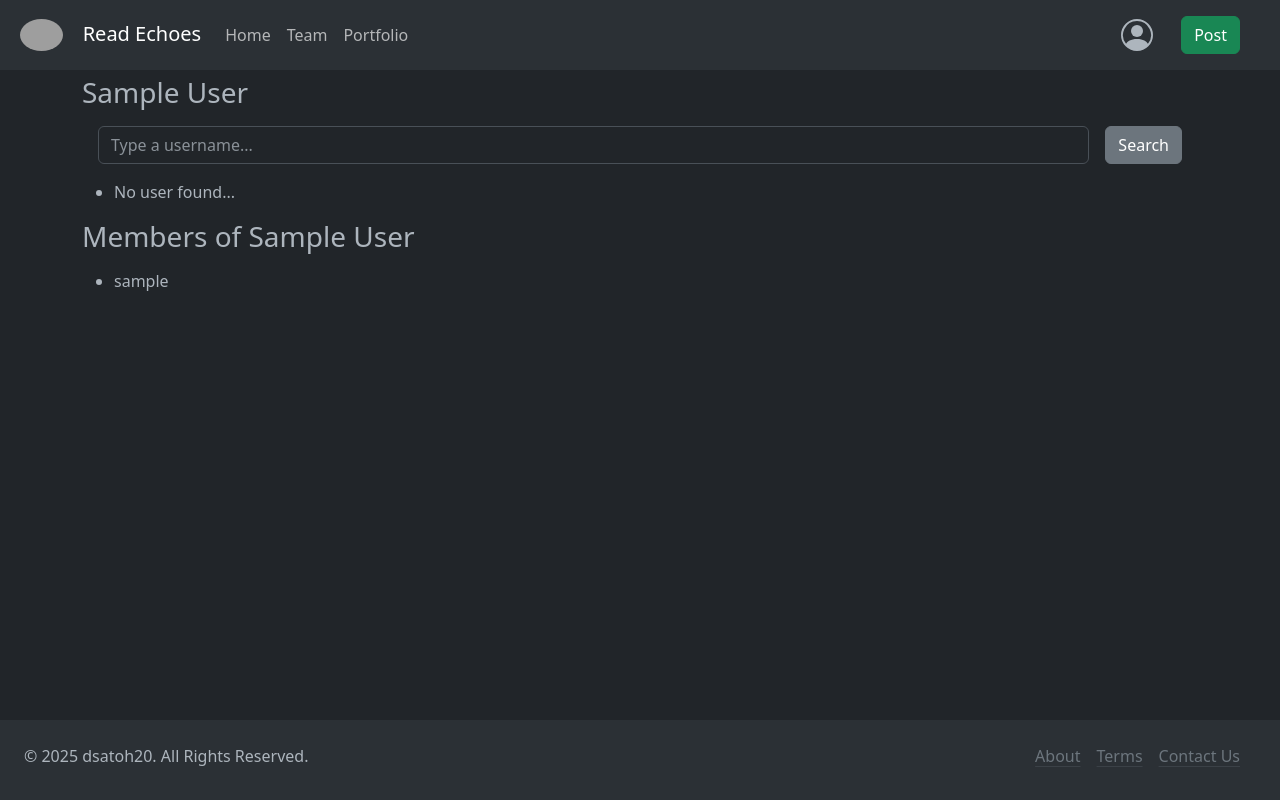
After one commit to dsatoh20/ReadEchoes, a Django app: page /accounts/searchuser/1 in a window 1280 px wide. The commit adds this page. Run offline with Django 4.2, Linux system fonts and the light colour scheme; a user stored in the database is signed in; tables that the repository leaves empty hold one stand-in row (values such as "Sample post"); grey boxes are pictures that could not be loaded.

Commit message:
Teamへadduser機能を追加

```diff
--- a/accounts/forms.py
+++ b/accounts/forms.py
@@ -1,13 +1,30 @@
 from django.contrib.auth.forms import UserCreationForm
 from django.forms import ModelForm
+from django import forms
 from .models import User, Team
 
 class SignupForm(UserCreationForm):
     class Meta(UserCreationForm.Meta):
         model = User
         fields = ('username', 'email')
+        widgets = {
+            'username': forms.TextInput(attrs={'class': 'form-control mt-1'}),
+            'email': forms.EmailInput(attrs={'class': 'form-control mt-1'})
+        }
 
 class TeamForm(ModelForm):
     class Meta:
         model = Team
         fields = ["title", "description", "public"]
+        widgets = {
+            'title': forms.TextInput(attrs={'class': 'form-control mt-1',
+                                            'placeholder': 'Type your new team title...'}),
+            'description': forms.Textarea(attrs={'class': 'form-control mt-1',
+                                                 'placeholder': 'Type a description for your new team here...'}),
+            'public': forms.CheckboxInput(attrs={'class': 'form-check mt-1'}),
+        }
+
+class SearchUserForm(forms.Form):
+    search = forms.CharField(label='Search User', required=False,
+                             widget=forms.TextInput(attrs={'class': 'form-control me-auto',
+                                                           'placeholder': 'Type a username...'}))
--- a/accounts/models.py
+++ b/accounts/models.py
@@ -88,3 +88,10 @@ class Team(models.Model):
 
     def __str__(self):
         return self.title
+
+class InviteTeam(models.Model):
+    owner = models.ForeignKey(User, on_delete=models.CASCADE, related_name='invite_team_owner')
+    team = models.ForeignKey(Team, on_delete=models.CASCADE)
+
+    def __str__(self):
+        return str(self.owner) + 'joined' + str(self.team)
--- a/accounts/urls.py
+++ b/accounts/urls.py
@@ -11,4 +11,6 @@ urlpatterns = [
     path('logout/', LogoutView.as_view(next_page=reverse_lazy('accounts:login')), name='logout'),
     path('team/', views.team, name='team'),
     path('createteam/', views.createteam, name='createteam'),
+    path('searchuser/<int:team_id>', views.searchuser, name='searchuser'),
+    path('adduser/<int:team_id>/<int:user_id>', views.adduser, name='adduser')
 ]
--- a/accounts/views.py
+++ b/accounts/views.py
@@ -4,8 +4,8 @@ from django.urls import reverse_lazy
 from django.db.models import Q
 from django.contrib.auth.decorators import login_required
 from django.views.generic import CreateView
-from .models import Team
-from .forms import SignupForm, TeamForm
+from .models import InviteTeam, Team, User
+from .forms import SignupForm, TeamForm, SearchUserForm
 
 
 
@@ -47,3 +47,52 @@ def team(request):
         'form': TeamForm()
     }
     return render(request, 'accounts/team.html', params)
+
+# Userを検索するView
+@login_required
+def searchuser(request, team_id):
+    login_user = request.user
+    team = Team.objects.get(id=team_id)
+    members = team.members.all()
+    belonged_teams = None # 検索したuserが所属するチーム
+    hit = None
+    hit_id = 0
+    if request.method == 'POST':
+        form = SearchUserForm(request.POST)
+        if form.is_valid():
+            form_input = form.cleaned_data['search']
+            hit = User.objects.filter(username=form_input).first()
+            if hit:
+                belonged_teams = hit.team_members.all()
+                hit_id = hit.id
+    else:
+        form = SearchUserForm()
+
+    params = {
+        'login_user': login_user,
+        'team': team,
+        'belonged_teams': belonged_teams,
+        'items': members,
+        'hit': hit,
+        'hit_id': hit_id,
+        'form': form,
+    }
+    return render(request, 'accounts/searchuser.html', params)
+
+# ヒットしたUserをグループに追加
+def adduser(request, team_id, user_id):
+    print('adduserにいきました！！')
+    team = Team.objects.get(id=team_id) # 追加対象のTeam
+    user = User.objects.get(id=user_id) # 追加対象のUser
+    invite_team = InviteTeam.objects.filter(team=team).filter(owner=user).first()
+    if invite_team:
+        team.members.remove(user)
+        invite_team.delete()
+    else:
+        team.members.add(user)
+        invite_team = InviteTeam()
+        invite_team.owner = user
+        invite_team.team = team
+        invite_team.save()
+    print('adduser完了！！！')
+    return redirect(f'/accounts/searchuser/{team_id}')
--- a/static/css/style.css
+++ b/static/css/style.css
@@ -26,7 +26,11 @@
     width: 32px;
     fill: #adb5bd;
 }
+.main {
+    top: 56px;
+    bottom: 80px;
+}
 
 .footer {
-    width: 100vw;
+    height: 80px;
 }
--- /dev/null
+++ b/templates/accounts/searchuser.html
@@ -0,0 +1,54 @@
+{% extends 'base.html' %}
+{% block title %}Team{% endblock %}
+
+{% block header %}{{ team.title }}{% endblock %}
+{% block content %}
+    <form action="{% url 'accounts:searchuser' team.id %}" method="post" class="m-3 hstack gap-3">
+        {% csrf_token %}
+        {{ form.search }}
+        <button type="submit" class="btn btn-secondary">Search</button>
+    </form>
+    <ul>
+        <li>
+            {% if hit %}
+            <div class="m-3 hstack gap-3">
+                <div class="">
+                    <svg xmlns="http://www.w3.org/2000/svg" width="16" height="16" fill="currentColor" class="bi bi-person-circle me-1" viewBox="0 0 16 16">
+                        <path d="M11 6a3 3 0 1 1-6 0 3 3 0 0 1 6 0"/>
+                        <path fill-rule="evenodd" d="M0 8a8 8 0 1 1 16 0A8 8 0 0 1 0 8m8-7a7 7 0 0 0-5.468 11.37C3.242 11.226 4.805 10 8 10s4.757 1.225 5.468 2.37A7 7 0 0 0 8 1"/>
+                    </svg>
+                    {{ hit.username }}
+                </div>
+
+                    {% if team in belonged_teams %}
+                    <a href="{% url 'accounts:adduser' team.id hit_id %}" class="btn btn-danger">
+                        <svg xmlns="http://www.w3.org/2000/svg" width="16" height="16" fill="currentColor" class="bi bi-person-x" viewBox="0 0 16 16">
+                            <path d="M11 5a3 3 0 1 1-6 0 3 3 0 0 1 6 0M8 7a2 2 0 1 0 0-4 2 2 0 0 0 0 4m.256 7a4.5 4.5 0 0 1-.229-1.004H3c.001-.246.154-.986.832-1.664C4.484 10.68 5.711 10 8 10q.39 0 .74.025c.226-.341.496-.65.804-.918Q8.844 9.002 8 9c-5 0-6 3-6 4s1 1 1 1z"/>
+                            <path d="M12.5 16a3.5 3.5 0 1 0 0-7 3.5 3.5 0 0 0 0 7m-.646-4.854.646.647.646-.647a.5.5 0 0 1 .708.708l-.647.646.647.646a.5.5 0 0 1-.708.708l-.646-.647-.646.647a.5.5 0 0 1-.708-.708l.647-.646-.647-.646a.5.5 0 0 1 .708-.708"/>
+                        </svg>
+                    </a>
+                    {% else %}
+                    <a href="{% url 'accounts:adduser' team.id hit_id %}" class="btn btn-success">
+                        <svg xmlns="http://www.w3.org/2000/svg" width="16" height="16" fill="currentColor" class="bi bi-person-add" viewBox="0 0 16 16">
+                            <path d="M12.5 16a3.5 3.5 0 1 0 0-7 3.5 3.5 0 0 0 0 7m.5-5v1h1a.5.5 0 0 1 0 1h-1v1a.5.5 0 0 1-1 0v-1h-1a.5.5 0 0 1 0-1h1v-1a.5.5 0 0 1 1 0m-2-6a3 3 0 1 1-6 0 3 3 0 0 1 6 0M8 7a2 2 0 1 0 0-4 2 2 0 0 0 0 4"/>
+                            <path d="M8.256 14a4.5 4.5 0 0 1-.229-1.004H3c.001-.246.154-.986.832-1.664C4.484 10.68 5.711 10 8 10q.39 0 .74.025c.226-.341.496-.65.804-.918Q8.844 9.002 8 9c-5 0-6 3-6 4s1 1 1 1z"/>
+                        </svg>
+                    </a>
+                    {% endif %}
+            </div>
+            {% else %}
+            No user found...
+            {% endif %}
+        </li>
+    </ul>
+    <h3>Members of {{team.title}}</h3>
+    <div class="mt-3">
+        <ul>
+            {% for item in items %}
+            <li>{{item.username}}</li>
+            {% empty %}
+            <li>no members...</li>
+            {% endfor %}
+        </ul>
+    </div>
+{% endblock %}
--- a/templates/base.html
+++ b/templates/base.html
@@ -8,8 +8,8 @@
     <link rel="stylesheet" href="{% static 'css/style.css' %}">
     <link rel="icon" href="/media/favicon.ico">
 </head>
-<main>
-    <nav class="navbar navbar-expand-lg bg-body-tertiary">
+<main class="">
+    <nav class="navbar navbar-expand-lg bg-body-tertiary fixed-top overflow-hidden">
         <div class="container-fluid">
           <a class="navbar-brand" href="{% url 'records:index' %}"><img src="/media/logo120.png" alt="..." class="header-logo">Read Echoes</a>
           <button class="navbar-toggler" type="button" data-bs-toggle="collapse" data-bs-target="#navbarNavAltMarkup" aria-controls="navbarNavAltMarkup" aria-expanded="false" aria-label="Toggle navigation">
@@ -41,9 +41,11 @@
           </div>
         </div>
     </nav>
-    <div class="header container" style="margin-top: 1rem;"><h3>{% block header %}{% endblock %}</h3></div>
-    <div class="container">{% block content %}{% endblock %}</div>
-    <footer class="footer mt-auto py-3 position-absolute bottom-0 bg-body-tertiary d-flex p-3">
+    <div class="main overflow-y-scroll position-absolute vw-100 mt-1 mb-1">
+      <div class="header container" style="margin-top: 1rem;"><h3>{% block header %}{% endblock %}</h3></div>
+      <div class="container mb-3">{% block content %}{% endblock %}</div>
+    </div>
+    <footer class="footer mt-auto py-3 fixed-bottom bg-body-tertiary d-flex p-3 overflow-hidden">
       <div class="copyright p-2 flex-grow-1">© 2025 dsatoh20. All Rights Reserved.</div>
       <ul class="float-end d-flex me-3">
         <li class="d-inline p-2"><a href="#" class="link-secondary link-offset-2 link-underline-opacity-25 link-underline-opacity-100-hover">About</a></li>
```
Also changed, not shown: templates/accounts/login.html (+11 -8 lines), templates/accounts/signup.html (+11 -8 lines), templates/accounts/team.html (+11 -8 lines), templates/index.html (+14 -1 lines), accounts/migrations/0004_inviteteam.py (added).
